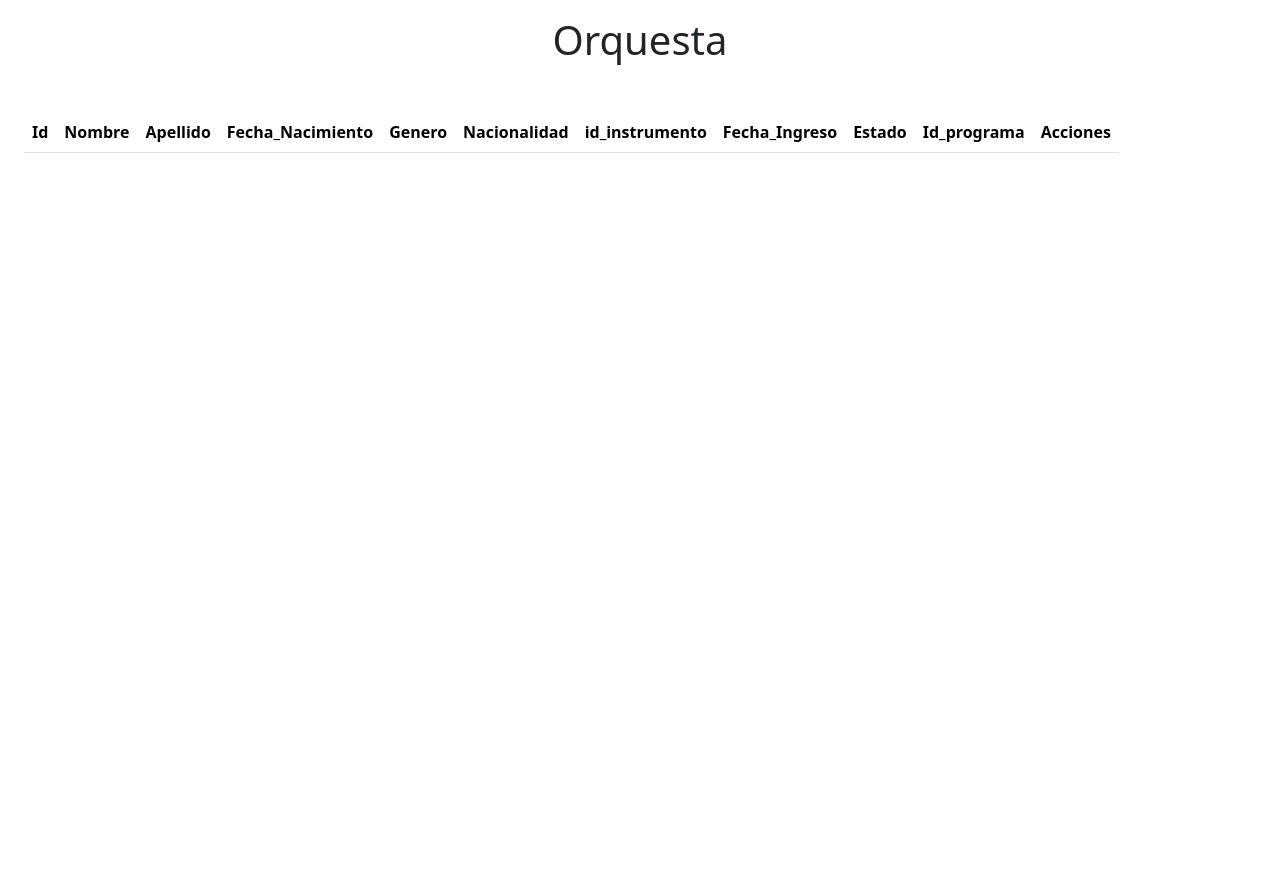
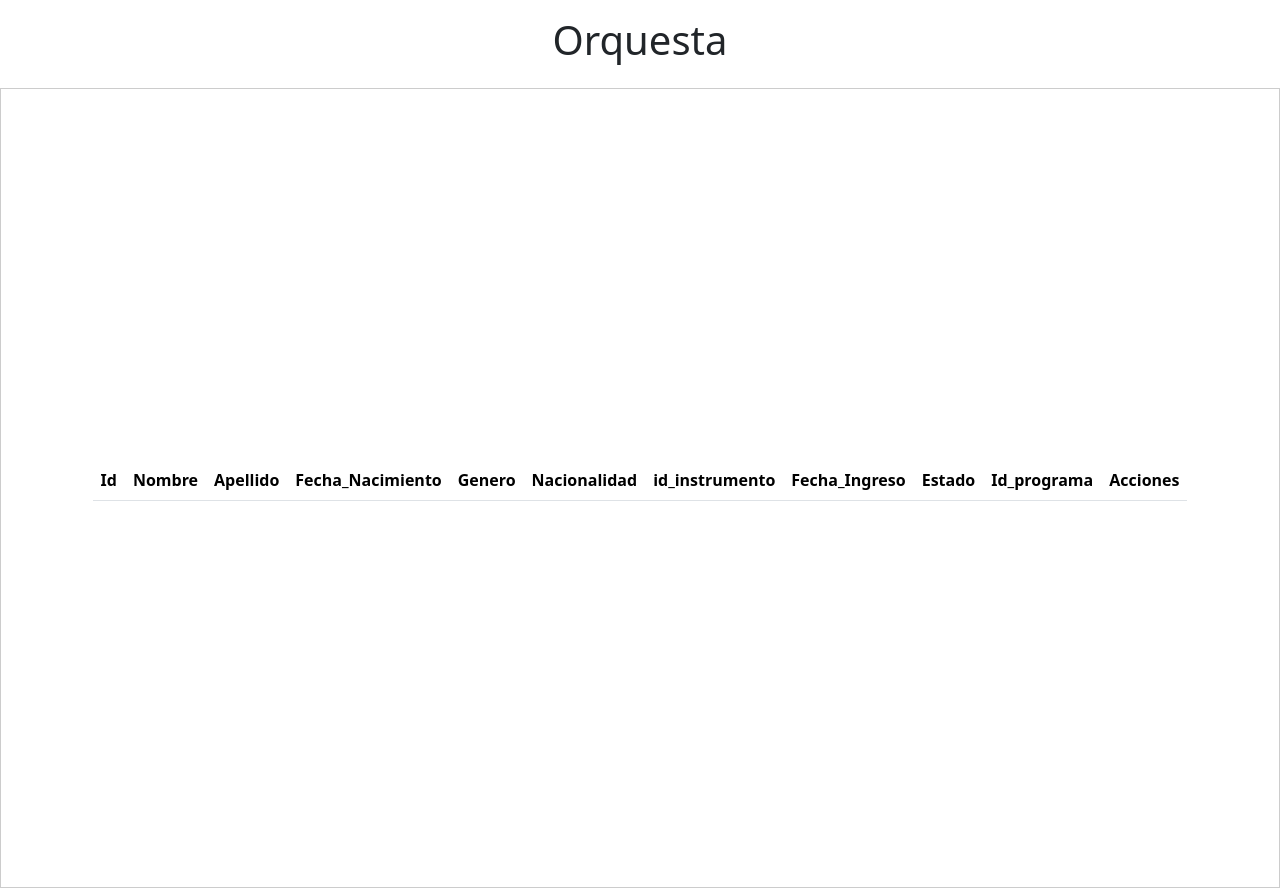
Before and after one commit to Elpuzzupuzu/OrquestaMK2, a PHP site: page /lista_musicos.php in a window 1280 px wide. Before the commit the page ends 153 px from the top, so only its background shows below. Run offline with PHP 8.4, Linux system fonts and the light colour scheme; lists and menus that the app fills with data are empty.

Commit message:
retoques sencillos a las tablas con style

```diff
--- a/lista_musicos.php
+++ b/lista_musicos.php
@@ -5,6 +5,15 @@
     <meta name="viewport" content="width=device-width, initial-scale=1.0">
     <title>Orquesta</title>
     <link href="https://cdn.jsdelivr.net/npm/bootstrap@5.3.3/dist/css/bootstrap.min.css" rel="stylesheet" integrity="sha384-QWTKZyjpPEjISv5WaRU9OFeRpok6YctnYmDr5pNlyT2bRjXh0JMhjY6hW+ALEwIH" crossorigin="anonymous">
+    <style>
+        .container-fluid {
+            display: flex;
+            justify-content: center;
+            align-items: center;
+            height: 100vh; /* Ajusta según necesites */
+            border: 1px solid #ccc; /* Para visualización */
+        }
+    </style>
 </head>
 <body>
     <h1 class="text-center p-3">Orquesta</h1>
@@ -47,7 +56,7 @@
                                 <td><?= $datos->fecha_ingreso ?></td>
                                 <td><?= $datos->estado ?></td>
                                 <td><?= $datos->lista_programa ?></td>
-                                <td>
+                                <td style="display:flex">
                                     <a href="editar.php?id=<?= $datos->id_musico ?>" class="btn btn-warning btn-sm">Editar</a>
                                     <a href="eliminar.php?id=<?= $datos->id_musico ?>" class="btn btn-danger btn-sm" onclick="return confirm('¿Estás seguro de que deseas eliminar este registro?');">Eliminar</a>
                                 </td>
```
